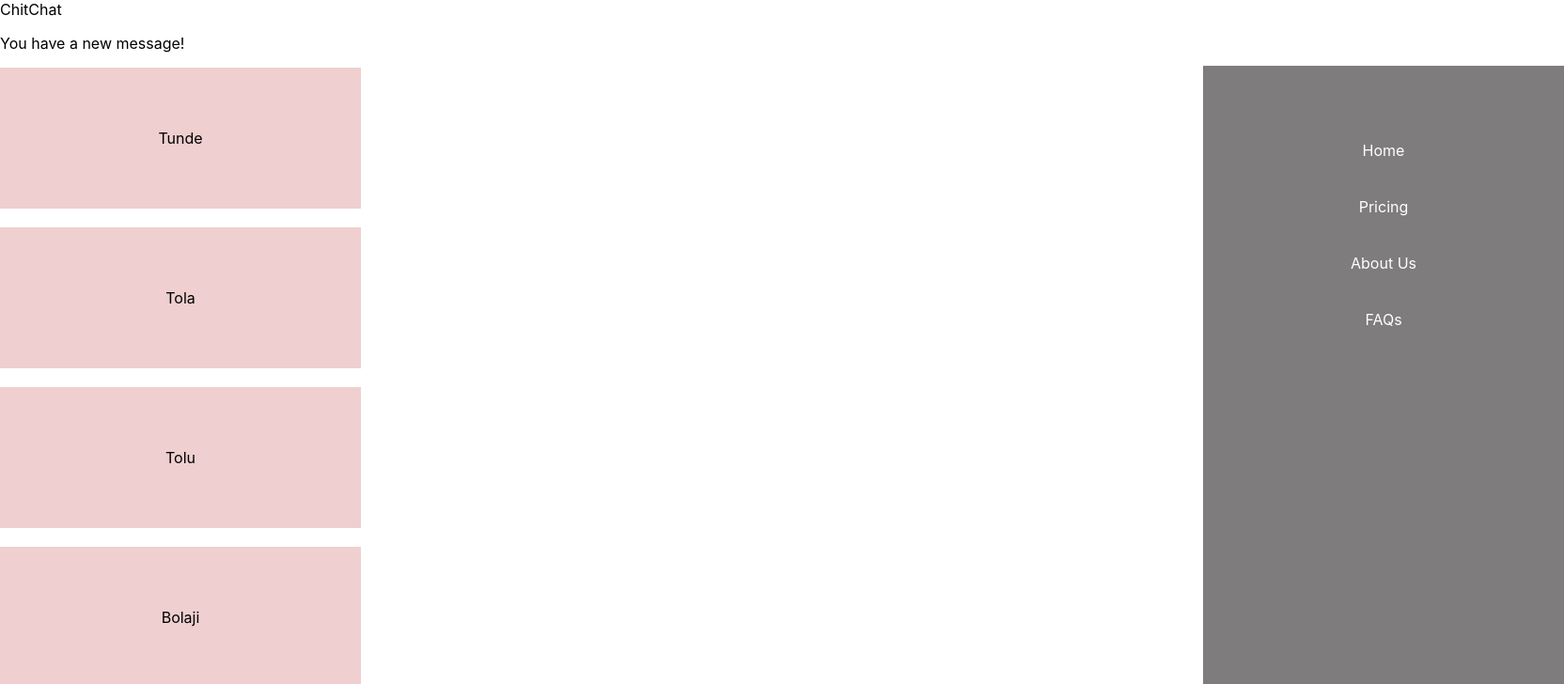
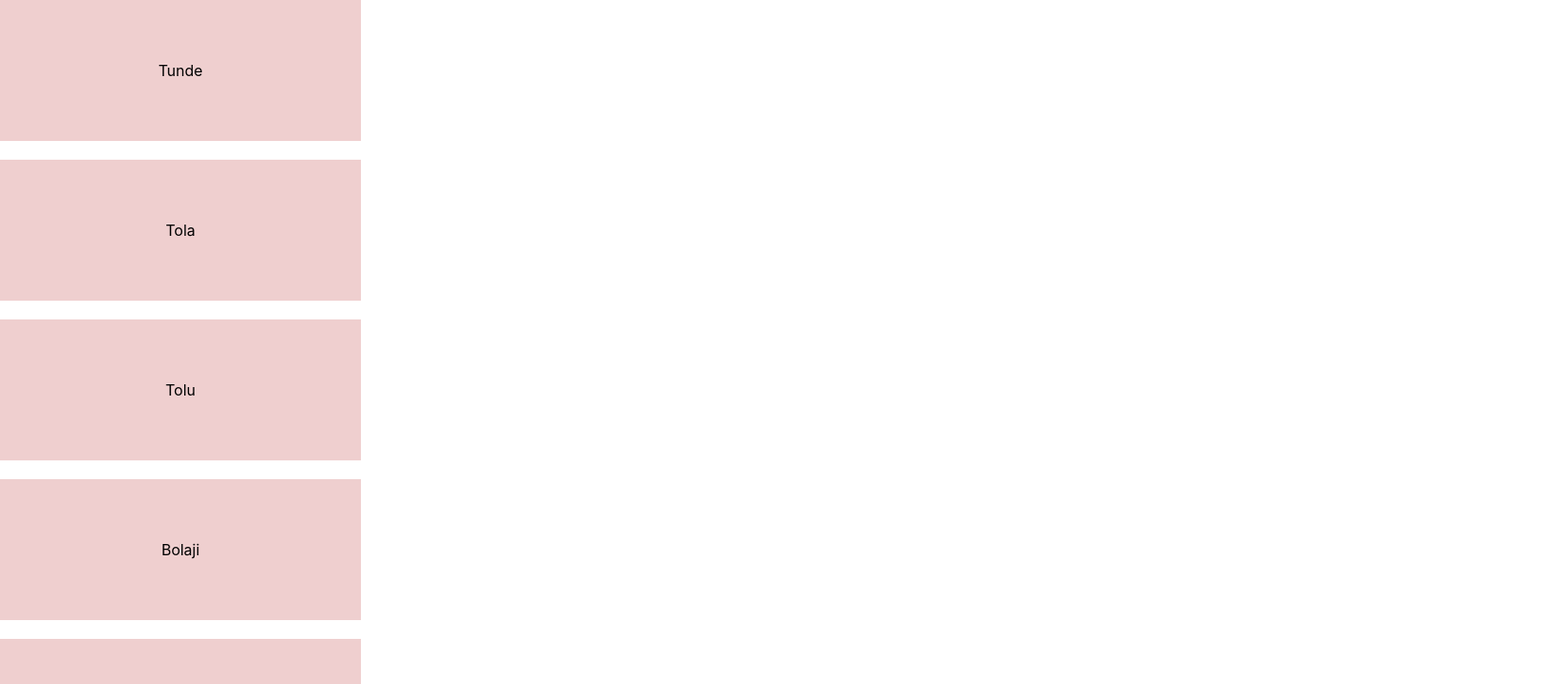
Before and after one commit to tundeph/test-file, a React (Create React App) app: page / in a window 1280 px wide. Shown: the top 728 px of the page at 94% size, 1664 px wide, since content can reach past the window. Built offline with nearby package versions, Linux system fonts and the light colour scheme.

Commit message:
Update App.js

```diff
--- a/src/App.js
+++ b/src/App.js
@@ -2,15 +2,15 @@ import React from "react"
 import "./App.css"
 import "./index.css"
 import ReactInfiniteScroll from "./1-react-infinite-scroll"
-import HamburgerMenu from "./3-hamburger-menu/HamburgerMenu"
-import TailwindPlayground from "./2-tailwind-playground"
+// import HamburgerMenu from "./3-hamburger-menu/HamburgerMenu"
+// import TailwindPlayground from "./2-tailwind-playground"
 
 function App() {
   return (
     <>
-      <TailwindPlayground />
+      {/* <TailwindPlayground /> */}
       <ReactInfiniteScroll />
-      <HamburgerMenu />
+      {/* <HamburgerMenu /> */}
     </>
   )
 }
```
